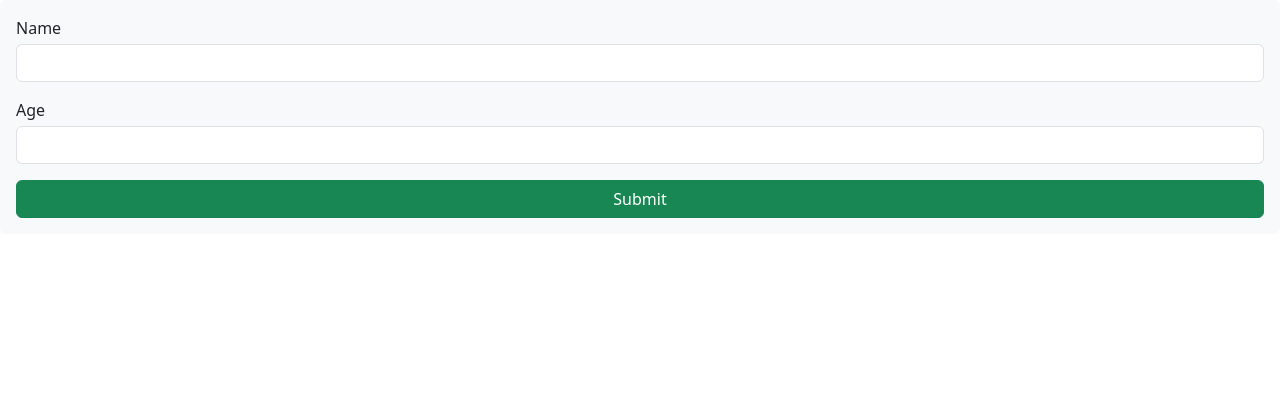
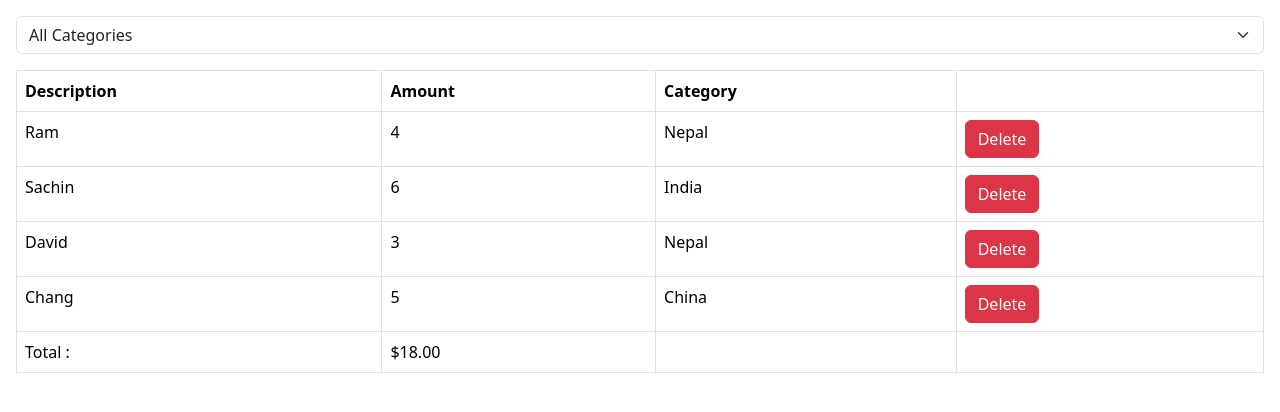
Before and after one commit to NeerazBhat/mosh-react-18, a React (Vite) app in the folder building-components/: page / in a window 1280 px wide. Shown: the top 412 px of the page. Built offline with nearby package versions, Linux system fonts and the light colour scheme.

Commit message:
feat: worked on expenselist and filterexpense

```diff
--- a/building-components/src/App.tsx
+++ b/building-components/src/App.tsx
@@ -3,11 +3,22 @@ import Alert from "./components/Alert";
 import Button from "./components/Button";
 import ListGroup from "./components/ListGroup";
 import { AiFillLike } from "react-icons/ai";
-import Form from "./components/Form";
+import { ExpenseList } from "./expense-tracker/components/ExpenseList";
+import FilterExpense from "./expense-tracker/components/FilterExpense";
+// import Form from "./components/Form";
 
 function App() {
   const [showAlert, setShowAlert] = useState(false);
   const [showLike, setShowLike] = useState(false);
+
+  const [selectedCategory, setSelectedCategory] = useState("");
+
+  const [expenses, setExpenses] = useState([
+    { id: 1, description: "Ram", amount: 4, category: "Nepal" },
+    { id: 2, description: "Sachin", amount: 6, category: "India" },
+    { id: 3, description: "David", amount: 3, category: "Nepal" },
+    { id: 4, description: "Chang", amount: 5, category: "China" },
+  ]);
 
   const listData = ["Nepal", "India", "China"];
   const handleSelectItem = (item: string) => {
@@ -17,6 +28,14 @@ function App() {
   const handleShowLike = () => {
     setShowLike(!showLike);
   };
+
+  const handleDelete = (id: number) => {
+    setExpenses(expenses.filter((e) => e.id !== id));
+  };
+
+  const visibleExpenses = selectedCategory
+    ? expenses.filter((expense) => expense.category === selectedCategory)
+    : expenses;
 
   return (
     <>
@@ -55,7 +74,15 @@ function App() {
           </Button>
         </div>
       </main>
-      <Form />
+      {/* <Form /> */}
+      <div className="expense-tracker p-3">
+        <div className="mb-3">
+          <FilterExpense
+            onSelectCategory={(category) => setSelectedCategory(category)}
+          />
+        </div>
+        <ExpenseList expenses={visibleExpenses} onDelete={handleDelete} />
+      </div>
     </>
   );
 }
--- /dev/null
+++ b/building-components/src/expense-tracker/components/ExpenseList.tsx
@@ -0,0 +1,56 @@
+import Button from "../../components/Button";
+
+interface IExpenses {
+  id: number;
+  description: string;
+  amount: number;
+  category: string;
+}
+
+interface IExpenseList {
+  expenses: IExpenses[];
+  onDelete: (id: number) => void;
+}
+export const ExpenseList = ({ expenses, onDelete }: IExpenseList) => {
+  if (expenses.length === 0) return null;
+
+  return (
+    <table className="table table-bordered">
+      <thead>
+        <tr>
+          <th>Description</th>
+          <th>Amount</th>
+          <th>Category</th>
+          <th></th>
+        </tr>
+      </thead>
+      <tbody>
+        {expenses.map((expense) => (
+          <tr key={expense.id}>
+            <td>{expense.description}</td>
+            <td>{expense.amount}</td>
+            <td>{expense.category}</td>
+            <td>
+              <Button variant="danger" onClick={() => onDelete(expense.id)}>
+                Delete
+              </Button>
+            </td>
+          </tr>
+        ))}
+      </tbody>
+      <tfoot>
+        <tr>
+          <td>Total :</td>
+          <td>
+            $
+            {expenses
+              .reduce((acc, expense) => expense.amount + acc, 0)
+              .toFixed(2)}
+          </td>
+          <td></td>
+          <td></td>
+        </tr>
+      </tfoot>
+    </table>
+  );
+};
--- /dev/null
+++ b/building-components/src/expense-tracker/components/FilterExpense.tsx
@@ -0,0 +1,19 @@
+interface IFilterExpense {
+  onSelectCategory: (category: string) => void;
+}
+
+const FilterExpense = ({ onSelectCategory }: IFilterExpense) => {
+  return (
+    <select
+      className="form-select"
+      onChange={(e) => onSelectCategory(e.target.value)}
+    >
+      <option value="">All Categories</option>
+      <option value="Nepal">Nepal</option>
+      <option value="India">India</option>
+      <option value="China">China</option>
+    </select>
+  );
+};
+
+export default FilterExpense;
```
Also changed, not shown: building-components/src/components/ExpenceForm.tsx (added, +54 -0 lines).
